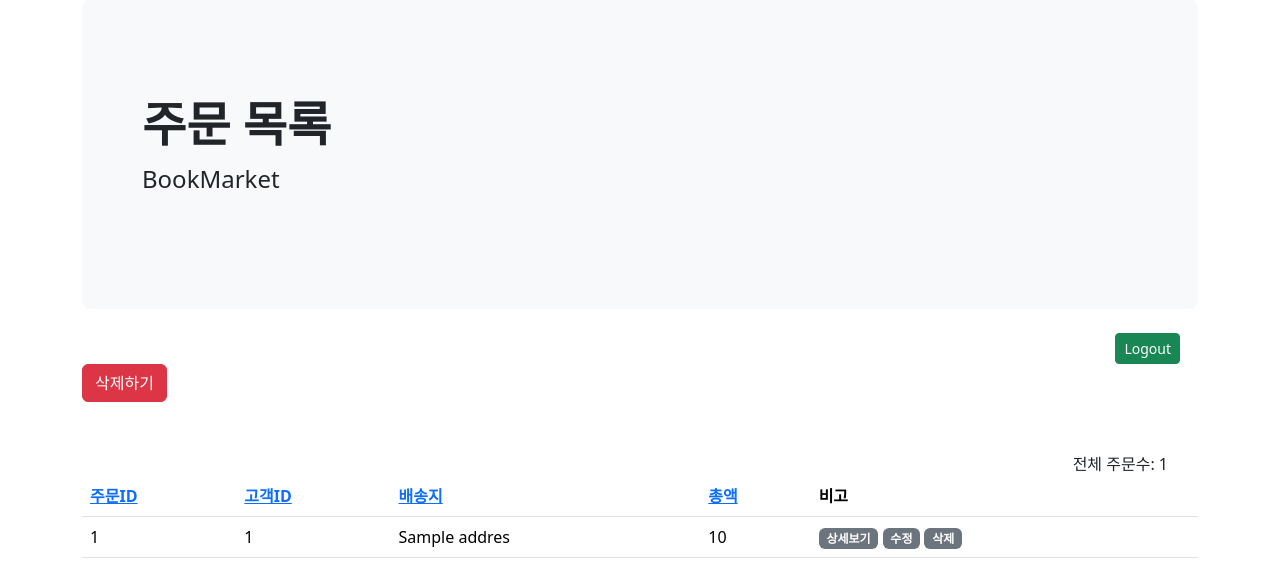
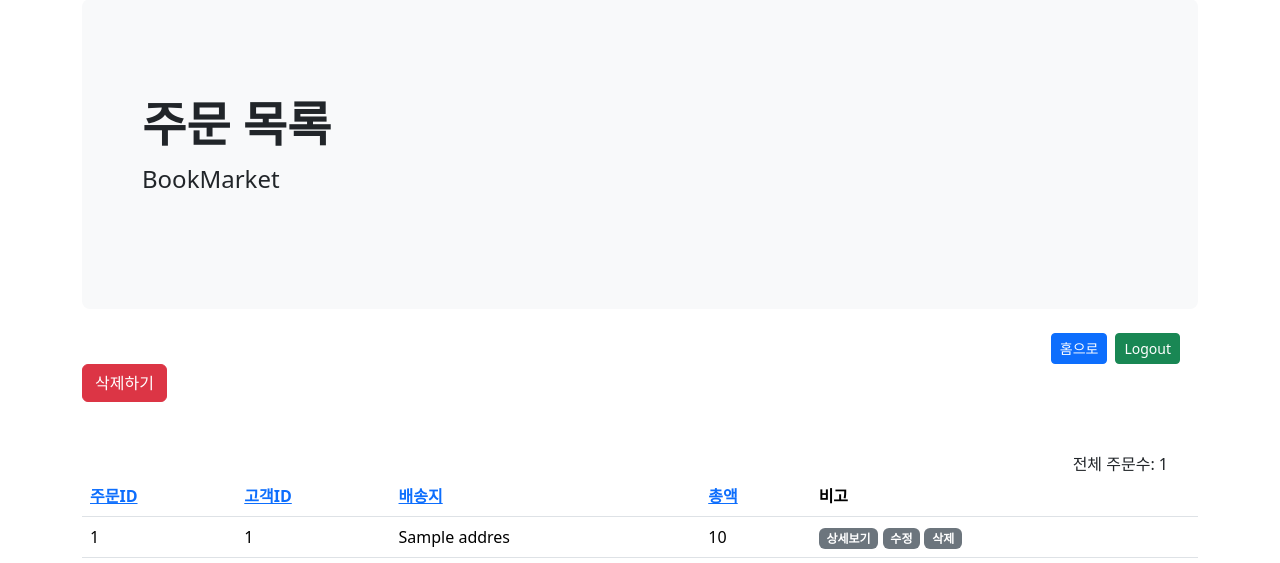
Before and after one commit to Goldstargreat/2026_BookMarket, a Spring app: page /orderList in a window 1280 px wide. Shown: the part 146-709 px from the top of the page. Run offline with Thymeleaf, Linux system fonts and the light colour scheme; the template is opened without the code that fills it: most values are stand-ins (such as "Sample title", 1, 10 or a date in 2020); data that the repository does not hold is empty; some of the project's set-up classes (security, data sources, template engines, error pages and the like) are left out, and stand-ins take their place.

Commit message:
14장 데이터베이스 완료(홈으로 버튼 추가_

```diff
--- a/src/main/resources/templates/orderList.html
+++ b/src/main/resources/templates/orderList.html
@@ -26,7 +26,8 @@
         </div>
         <div class="row align-items-md-stretch">
 
-            <div class="text-end" style="padding-right: 30px">
+            <div class="d-flex justify-content-end gap-2" style="padding-right: 30px">
+                <a th:href="@{/home}" class="btn btn-sm btn-primary">홈으로</a>
                 <form action="/BookMarket/logout" method="post">
                     <button type="submit" class="btn btn-sm btn-success">Logout</button>
                 </form>
```
